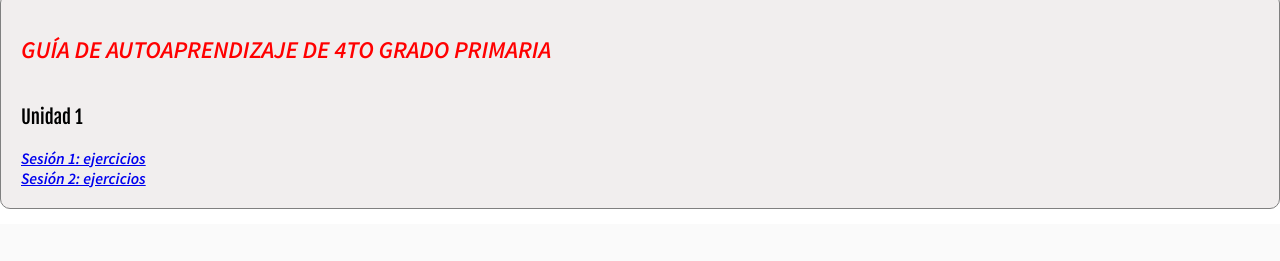
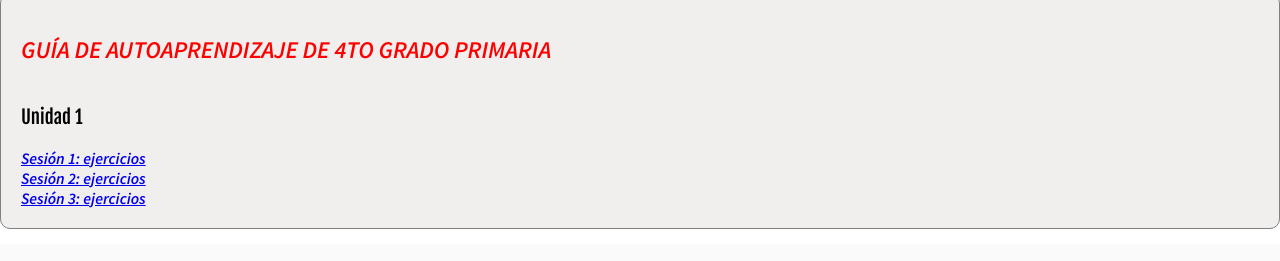
Before and after one commit to Fehler4603/cuartoprimaria, a plain HTML site: page index.html in a window 1280 px wide. Shown: the part 833-1094 px from the top of the page. Drawn offline with Linux system fonts and the light colour scheme.

Commit message:
Agregue los ejercicios de la sesión 3

```diff
--- a/index.html
+++ b/index.html
@@ -65,6 +65,9 @@
             </li>
             <li>
                 <a href="https://docs.google.com/forms/d/e/1FAIpQLSe-28QeefEtH4B9ZarZnYCwaWm1p1ngVcsm3GUbP-ZDdsezrg/viewform?embedded=true" target="blank">Sesi&oacute;n 2: ejercicios</a>
+            </li>
+            <li>
+                <a href="https://docs.google.com/forms/d/e/1FAIpQLSczrhMLGPIME-wa1RYqKey5wzJFYgscpQI4AYH1ZxdYADI_Ew/viewform?usp=sf_link" target="blank">Sesi&oacute;n 3: ejercicios</a>
             </li>
         </ol>
     </article>
```
